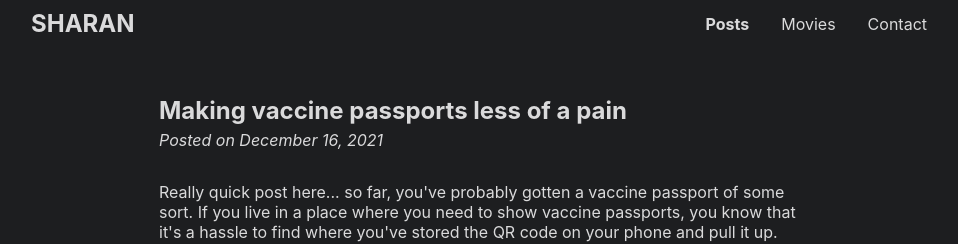
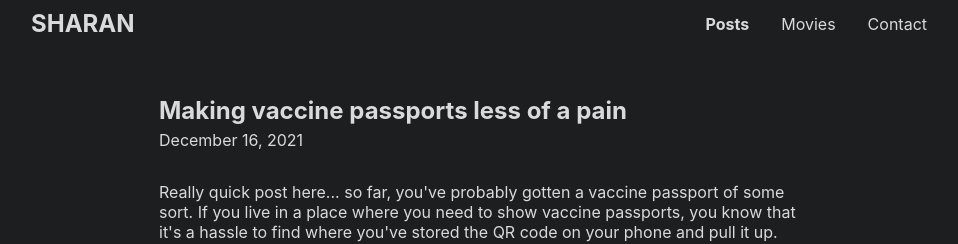
Before and after one commit to justsharan/personal-blog, a Next.js app: page /posts/ca-vaccine-passport in a window 1280 px wide. Shown: the top 244 px of the page, without its empty margins (161-1119 px from the left). Built offline with nearby package versions, Linux system fonts and the light colour scheme.

Commit message:
Make date display simpler

```diff
--- a/pages/posts/[slug].tsx
+++ b/pages/posts/[slug].tsx
@@ -21,14 +21,13 @@ export default function Slug({ data, parsed }: Props) {
         <article className={styles.content}>
           <header className={styles.title}>
             <h1 className={styles.title}>{data.title}</h1>
-            <em>
-              Posted on{" "}
+            <p>
               {new Intl.DateTimeFormat("en-US", {
                 month: "long",
                 day: "numeric",
                 year: "numeric",
               }).format(new Date(data.date))}
-            </em>
+            </p>
           </header>
           <section dangerouslySetInnerHTML={{ __html: parsed }} />
         </article>
```
